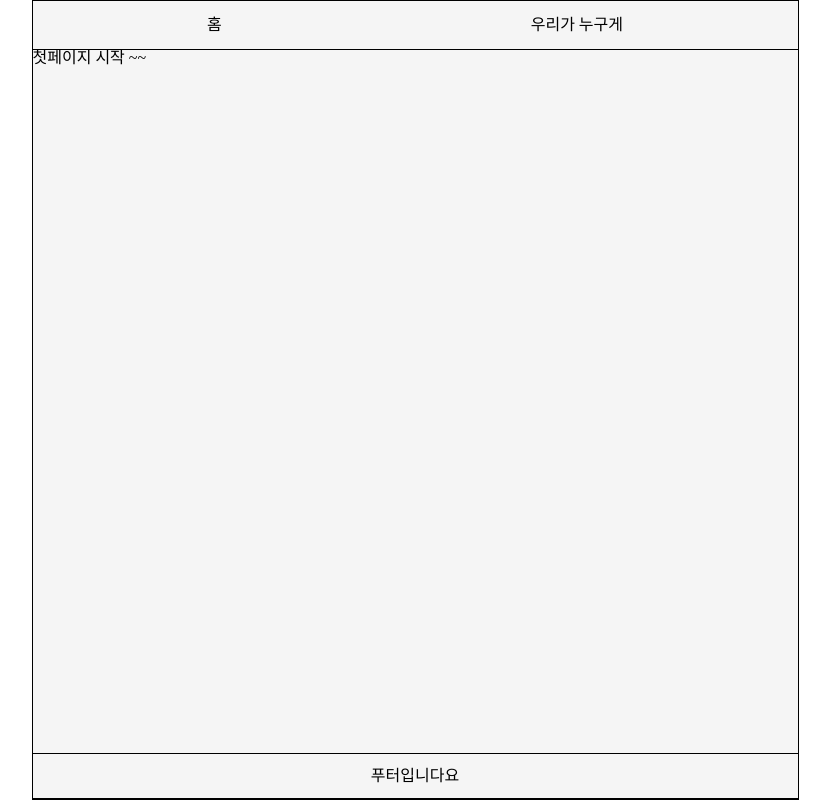
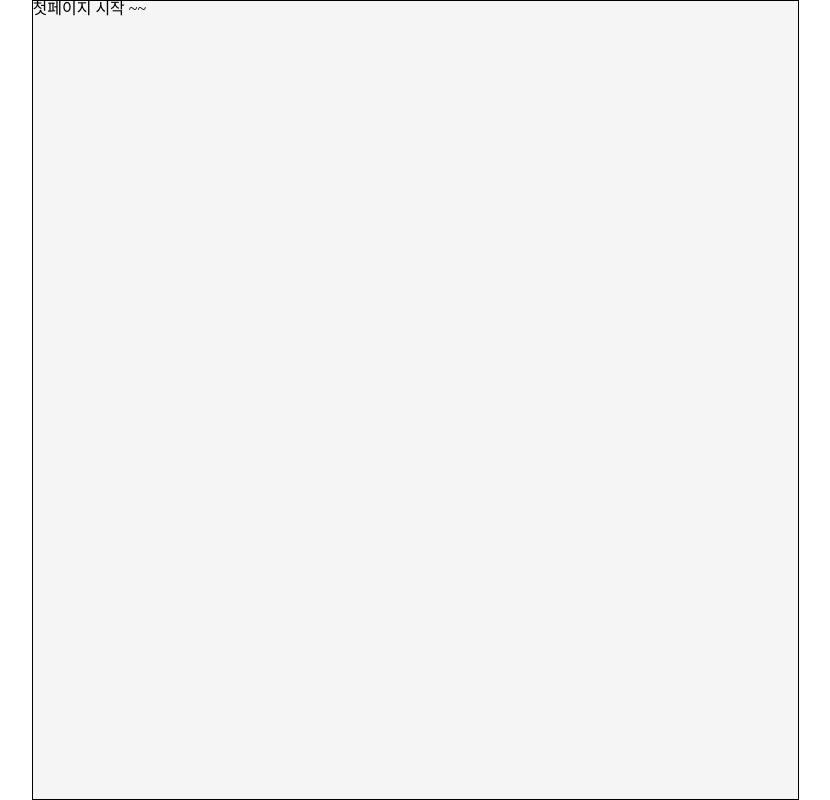
Before and after one commit to LikeLion-at-DGU/2024_unathon_poison, a React (Vite) app: page / in a window 1280 px wide. Shown: the whole page, without its empty margins (225-1055 px from the left). Built offline with nearby package versions, Linux system fonts and the light colour scheme.

Commit message:
🔥 Remove: nav,footer삭제

```diff
--- a/src/App.jsx
+++ b/src/App.jsx
@@ -1,8 +1,6 @@
 import { Outlet } from "react-router-dom";
 import { GlobalStyle } from "./style/globalStyle";
 import styled from "styled-components";
-import Nav from "./layouts/nav/Nav";
-import Footer from "./layouts/footer/Footer";
 
 const Background = styled.div`
   width: 100vw;
@@ -25,11 +23,9 @@ const Wrapper = styled.div`
 const Layout = () => {
   return (
     <Background>
-      <Nav />
       <Wrapper>
         <Outlet />
       </Wrapper>
-      <Footer />
     </Background>
   );
 };
```
